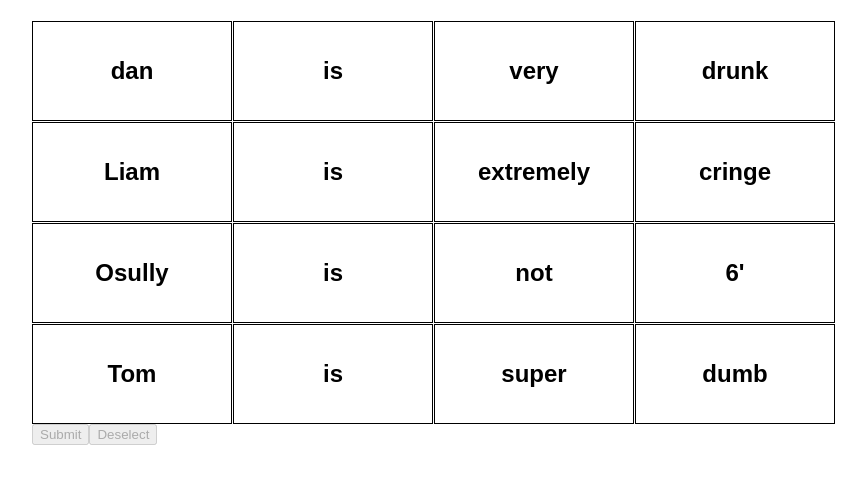
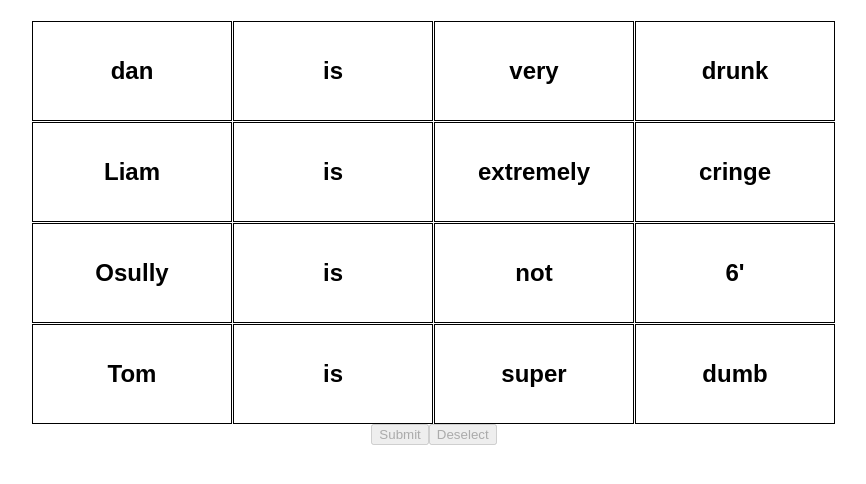
Before and after one commit to AlexanderPipes/React-Connections, a React (Vite) app: page / in a window 1280 px wide. Shown: the top 484 px of the page, without its empty margins (206-1072 px from the left). Built offline with nearby package versions, Linux system fonts and the light colour scheme.

Commit message:
center board

```diff
--- a/src/App.jsx
+++ b/src/App.jsx
@@ -1,4 +1,4 @@
-import { useState } from 'react';
+import { act, useState } from 'react';
 
 const names = [
   "dan","is","very","drunk","Liam","is","extremely","cringe","Osully","is","not","6'","Tom","is","super","dumb"
@@ -21,34 +21,25 @@ function Square( {value, onSquareClick, buttonState} ) {
     </button>;
 }
 
-function SubmitButton( {onSubClick, count} ) {
-  let disable = count === 4 ? "" : "disabled";
+function SubmitButton( {onSubClick, activeButtons} ) {
+  let disable = activeButtons.length === 4 ? "" : "disabled";
   return <button className="bttn" onClick={onSubClick} disabled = {disable}>
     Submit
     </button>;
 }
 
-function DeselectButton( {onResClick, count} ) {
-  let disable = count !== 0 ? "" : "disabled";
+function DeselectButton( {onResClick, activeButtons} ) {
+  let disable = activeButtons.length !== 0 ? "" : "disabled";
   return <button className="bttn" onClick={onResClick} disabled = {disable}>
     Deselect
     </button>;
 }
 function Board(  ) {
-  /*
-   const [gameState, setGameState] = usestate(Array(16).fill({
-    isActive: false,
-    isEnabled: true
-   }))
-   */
-
   const [gameState, setGameState] = useState(Array(16).fill( {
     isActive: false,
     isEnabled: true,
     matchReason: ""
   }));
-
-  const [activeCount, setActiveCount]= useState(0);
 
 
   function handleClick(i) {
@@ -56,21 +47,18 @@ function Board(  ) {
     if(count>=4 && gameState[i].isActive === false) {
       return;
     } else {
-      //let nextActive = JSON.parse(JSON.stringify(gameState));
-      let nextActive = gameState.map(a => structuredClone(a));
+      //let nextActive = JSON.parse(JSON.stringify(gameState));dsfsdf
       nextActive[i].isActive = !gameState[i].isActive;
       setGameState(nextActive);
       console.log(nextActive);
       const newCount = nextActive.filter(buttonState => {return buttonState.isActive;}).length;
       console.log(newCount)
-      disableSubButton(newCount);
     }
   }
 
 
   function checkMatch() {
     const trueIndex = getTrueIndex()
-    setActiveCount(0);
     for(let i=0; i<matches.length; i++) {
       const [a, b, c, d] = matches[i];
       if (trueIndex[0] === a && trueIndex[1] === b && trueIndex[2] === c && trueIndex[3] === d) {
@@ -90,15 +78,10 @@ function Board(  ) {
     }
   }
 
-  function disableSubButton(count) {
-    setActiveCount(count);
-  }
-
   function deselect() {
     let clearState = gameState.map(old => structuredClone(old));
     clearState.map((item) => item.isActive = false)
     setGameState(clearState)
-    setActiveCount(0)
   }
 
   function getTrueIndex() {
@@ -138,9 +121,9 @@ function Board(  ) {
           <Square value={names[14]} buttonState={gameState[14]} onSquareClick={() => handleClick(14)} />
           <Square value={names[15]} buttonState={gameState[15]} onSquareClick={() => handleClick(15)} />
         </div>
-      <div className = "board-row">
-        <SubmitButton count={activeCount} onSubClick={() => checkMatch()}/>
-        <DeselectButton count={activeCount} onResClick = {() => deselect()}/>
+        <div className = "bttn-row">
+          <SubmitButton activeButtons={gameState.filter(item => item.isActive)} onSubClick={() => checkMatch()}/>
+          <DeselectButton activeButtons={gameState.filter(item => item.isActive)} onResClick = {() => deselect()}/>
         </div>
       </div>
     </>
--- a/src/styles.css
+++ b/src/styles.css
@@ -48,6 +48,12 @@ ul {
 
 * {
   box-sizing: border-box;
+}
+
+.bttn-row {
+  display: table-column;
+  margin-left: auto;
+  margin-right: auto;
 }
 
 .board-game {
```
Lines whose indentation alone changed are shown as unchanged.
